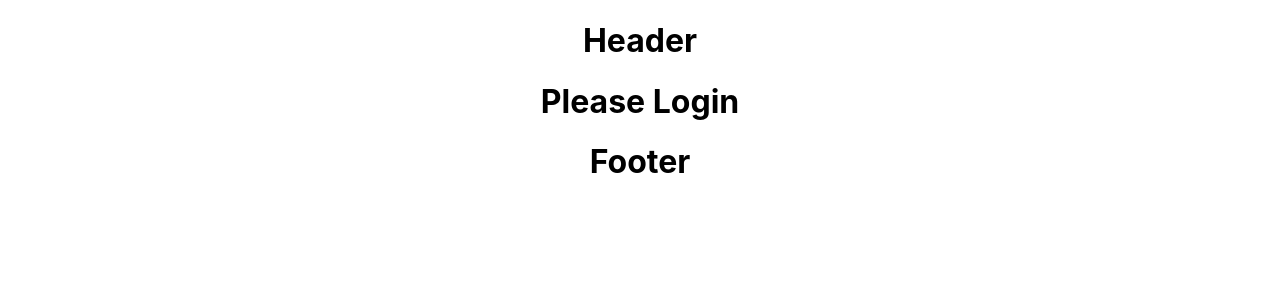
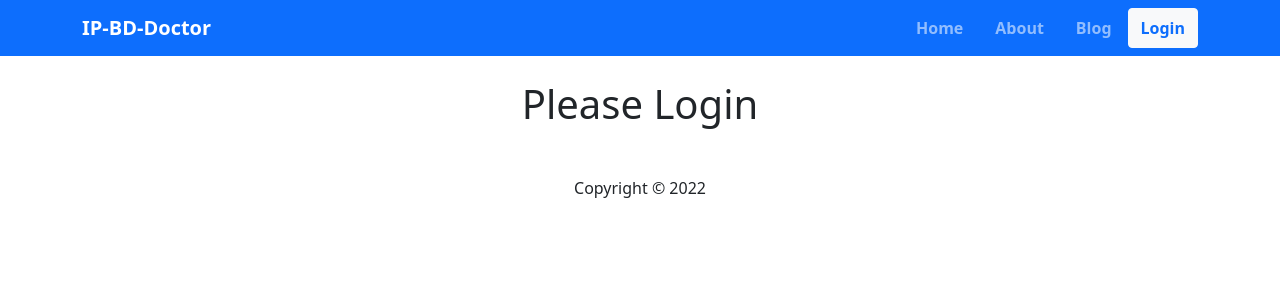
Before and after one commit to shadikmahamudsohan/independent-service-provider-website, a React (Create React App) app: page /login in a window 1280 px wide. Shown: the top 300 px of the page. Built offline with nearby package versions, Linux system fonts and the light colour scheme; no server answers.

Commit message:
header component added

```diff
--- a/src/App.js
+++ b/src/App.js
@@ -8,6 +8,8 @@ import Signup from './pages/authentication/Signup/Signup';
 import About from './pages/About/About';
 import Checkout from './pages/home/Checkout/Checkout';
 import Footer from './pages/shared/Footer/Footer';
+import 'bootstrap/dist/css/bootstrap.min.css';
+import Blog from './pages/Blog/Blog';
 
 function App() {
   return (
@@ -19,7 +21,7 @@ function App() {
         <Route path='/login' element={<Login />} />
         <Route path='/signup' element={<Signup />} />
         <Route path='/about' element={<About />} />
-        <Route path='/blog' element={<About />} />
+        <Route path='/blog' element={<Blog />} />
         <Route path='/checkout' element={<Checkout />} />
         <Route path='*' element={<NotFound />} />
       </Routes>
--- a/src/pages/NotFound/NotFound.js
+++ b/src/pages/NotFound/NotFound.js
@@ -1,11 +1,19 @@
 import React from 'react';
+import { useNavigate } from 'react-router-dom';
 
 const NotFound = () => {
+    const navigate = useNavigate();
     return (
         <div>
-            <h1>404</h1>
-            <h4>Page not found</h4>
-            <button>Go Back Home</button>
+            <h1 className='text-danger my-3 text-center '>
+                Page Not Found :(
+            </h1>
+            <h1 className='text-danger my-3 text-center '>
+                404
+            </h1>
+            <button onClick={() => navigate('/home')} className='btn btn-warning d-block mx-auto py-2 px-5 rounded-pill'>
+                Go Back To Home
+            </button>
         </div>
     );
 };
--- a/src/pages/shared/Footer/Footer.js
+++ b/src/pages/shared/Footer/Footer.js
@@ -3,7 +3,7 @@ import React from 'react';
 const Footer = () => {
     return (
         <div>
-            <h1>Footer</h1>
+            <p className='text-center mt-5'>Copyright &copy; 2022</p>
         </div>
     );
 };
--- a/src/pages/shared/Header/Header.js
+++ b/src/pages/shared/Header/Header.js
@@ -1,10 +1,42 @@
+import { signOut } from 'firebase/auth';
 import React from 'react';
+import { Container, Nav, Navbar } from 'react-bootstrap';
+import { Link, useNavigate } from 'react-router-dom';
+import auth from '../../../firebase/firebase.init';
+import { useAuthState } from 'react-firebase-hooks/auth';
+
 
 const Header = () => {
+    const [user] = useAuthState(auth);
+    const navigate = useNavigate();
+    const handleLogout = () => {
+        signOut(auth);
+    };
     return (
-        <div>
-            <h1>Header</h1>
-        </div>
+        <>
+            <Navbar bg="primary" variant="dark" sticky="top" className='mb-4' expand="lg">
+                <Container>
+                    <Navbar.Brand as={Link} className='fw-bold' to='/home'>
+                        IP-BD-Doctor
+                    </Navbar.Brand>
+                    <Navbar.Toggle aria-controls="basic-navbar-nav" />
+                    <Navbar.Collapse id="basic-navbar-nav">
+                        <Nav className="ms-auto">
+                            <Nav.Link as={Link} className='mx-2 fw-bold' to='/home'>Home</Nav.Link>
+                            <Nav.Link as={Link} className='mx-2 fw-bold' to='/about'>About</Nav.Link>
+                            <Nav.Link as={Link} className='mx-2 fw-bold' to='/blog'>Blog</Nav.Link>
+                            {
+                                user ?
+                                    <button onClick={handleLogout} className='btn btn-danger fw-bold'>LogOut</button>
+                                    : (<>
+                                        <button onClick={() => navigate('/login')} className='btn btn-light text-primary fw-bold'>Login</button>
+                                    </>)
+                            }
+                        </Nav>
+                    </Navbar.Collapse>
+                </Container>
+            </Navbar>
+        </>
     );
 };
 
```
